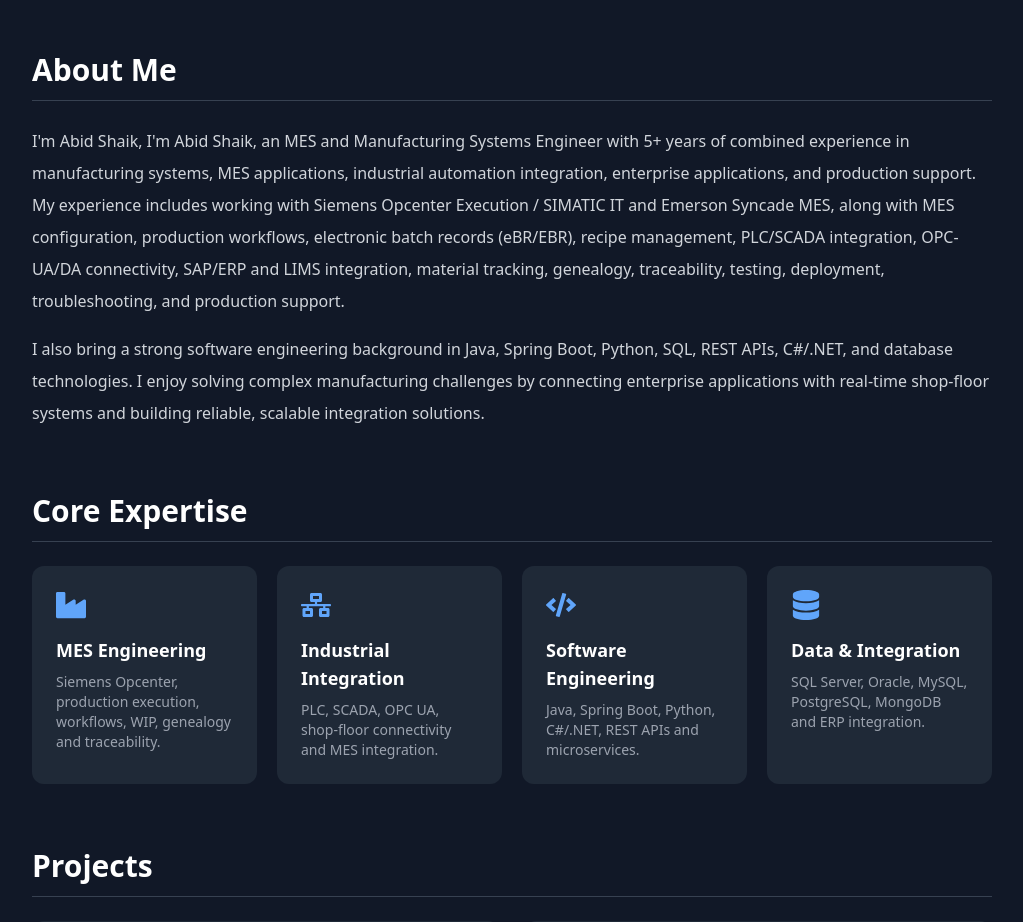
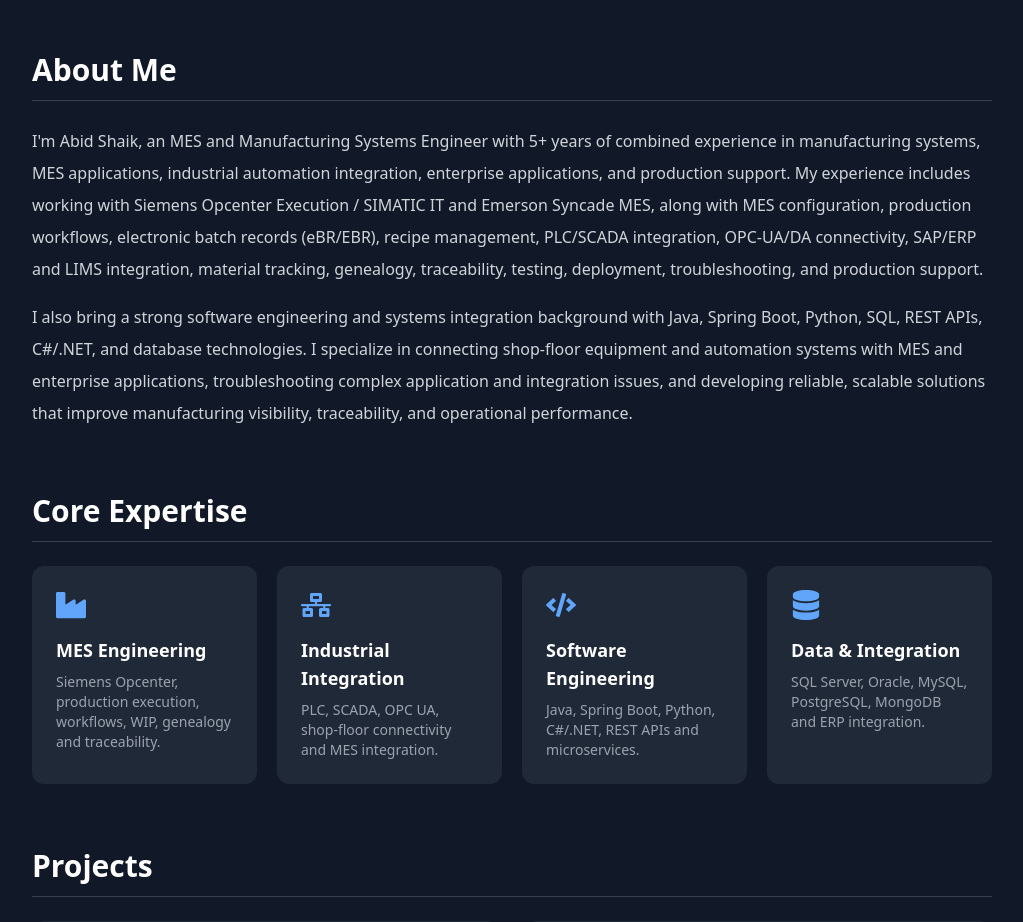
Before and after one commit to AbidShaik123/abid_portfolio_final, a React (Create React App) app: page / in a window 1280 px wide. Shown: the part 780-1702 px from the top of the page, without its empty margins (128-1151 px from the left). Built offline with nearby package versions, Linux system fonts and the light colour scheme.

Commit message:
Update Portfolio.js

```diff
--- a/src/Portfolio.js
+++ b/src/Portfolio.js
@@ -170,15 +170,11 @@
         </h2>
 
         <p className="text-gray-300 leading-8">
-          I&apos;m Abid Shaik, I'm Abid Shaik, an MES and Manufacturing Systems Engineer with 5+ years of combined experience in manufacturing systems, MES applications, industrial automation integration, enterprise applications, and production support. My experience includes working with Siemens Opcenter Execution / SIMATIC IT and Emerson Syncade MES, along with MES configuration, production workflows, electronic batch records (eBR/EBR), recipe management, PLC/SCADA integration, OPC-UA/DA connectivity, SAP/ERP and LIMS integration, material tracking, genealogy, traceability, testing, deployment, troubleshooting, and production support.
+         I'm Abid Shaik, an MES and Manufacturing Systems Engineer with 5+ years of combined experience in manufacturing systems, MES applications, industrial automation integration, enterprise applications, and production support. My experience includes working with Siemens Opcenter Execution / SIMATIC IT and Emerson Syncade MES, along with MES configuration, production workflows, electronic batch records (eBR/EBR), recipe management, PLC/SCADA integration, OPC-UA/DA connectivity, SAP/ERP and LIMS integration, material tracking, genealogy, traceability, testing, deployment, troubleshooting, and production support.
         </p>
 
         <p className="text-gray-300 leading-8 mt-4">
-          I also bring a strong software engineering background in Java,
-          Spring Boot, Python, SQL, REST APIs, C#/.NET, and database
-          technologies. I enjoy solving complex manufacturing challenges by
-          connecting enterprise applications with real-time shop-floor systems
-          and building reliable, scalable integration solutions.
+          I also bring a strong software engineering and systems integration background with Java, Spring Boot, Python, SQL, REST APIs, C#/.NET, and database technologies. I specialize in connecting shop-floor equipment and automation systems with MES and enterprise applications, troubleshooting complex application and integration issues, and developing reliable, scalable solutions that improve manufacturing visibility, traceability, and operational performance.
         </p>
       </section>
 
```
